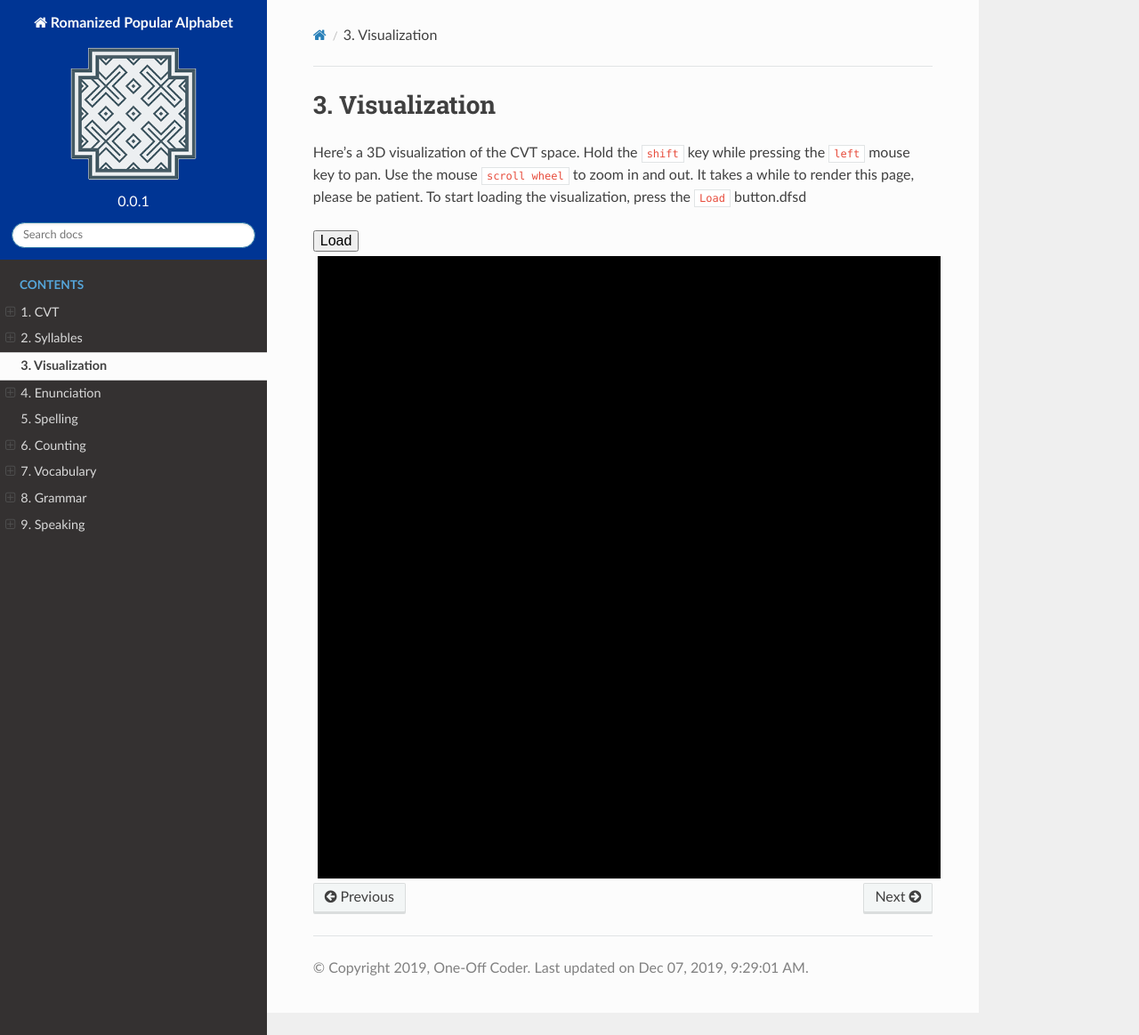
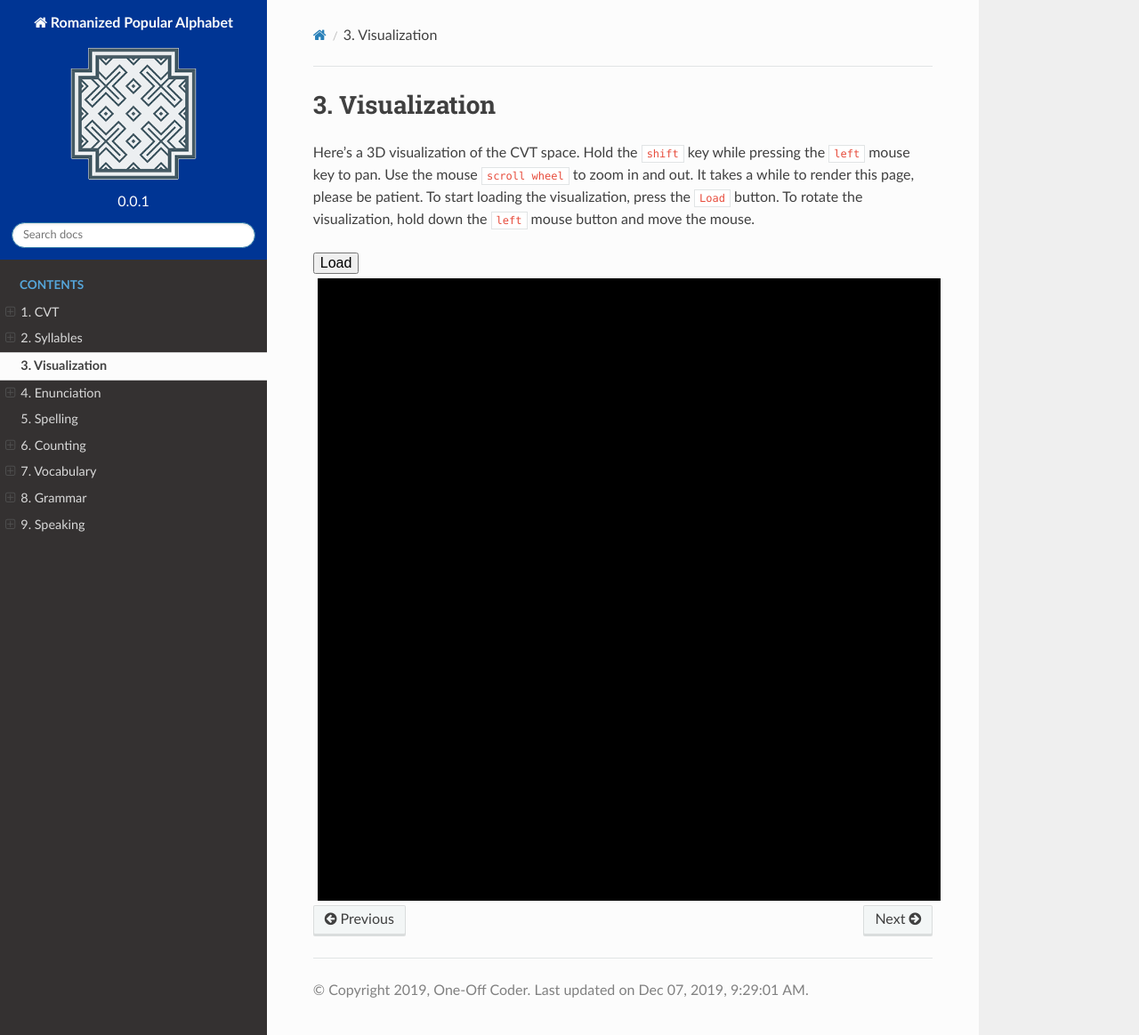
Before and after one commit to oneoffcoder/rpa, a Sphinx documentation site: the page built from source/viz.rst, in a window 1280 px wide and 1164 px high. Shown: the whole window at 89% size. Built offline with Sphinx 7.4.7 and the Read the Docs theme 2.0.0, drawn with Linux system fonts in a browser that asks for light colours; a script that is not in the unit is left out; comment, search, counter and statistics services are not loaded.

Commit message:
remove bogus; add rotation

```diff
--- a/source/viz.rst
+++ b/source/viz.rst
@@ -1,7 +1,7 @@
 Visualization
 =============
 
-Here's a 3D visualization of the CVT space. Hold the ``shift`` key while pressing the ``left`` mouse key to pan. Use the mouse ``scroll wheel`` to zoom in and out. It takes a while to render this page, please be patient. To start loading the visualization, press the ``Load`` button.dfsd
+Here's a 3D visualization of the CVT space. Hold the ``shift`` key while pressing the ``left`` mouse key to pan. Use the mouse ``scroll wheel`` to zoom in and out. It takes a while to render this page, please be patient. To start loading the visualization, press the ``Load`` button. To rotate the visualization, hold down the ``left`` mouse button and move the mouse.
 
 .. raw:: html
 
```
